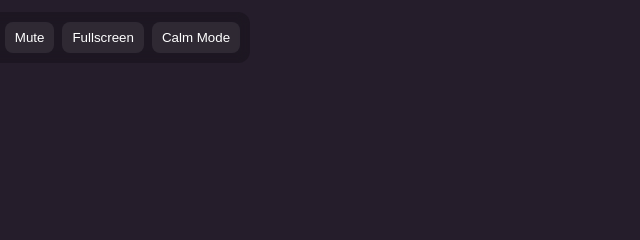
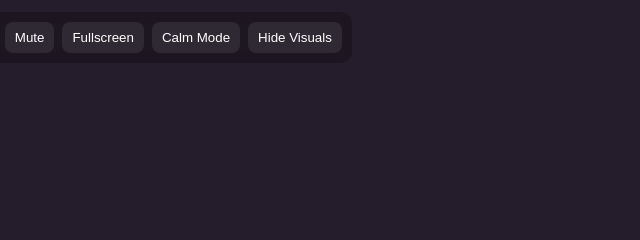
Before and after one commit to avcorrado/baby-tap-game, a plain HTML site: page index.html in a window 1280 px wide. Shown: the top 240 px of the page, 203-843 px from the left. Drawn offline with Linux system fonts and the light colour scheme.

Commit message:
Update index.html

```diff
--- a/index.html
+++ b/index.html
@@ -22,6 +22,7 @@
       <button class="btn" id="mute">Mute</button>
       <button class="btn" id="fullscreen">Fullscreen</button>
       <button class="btn" id="toggleMode">Calm Mode</button>
+      <button class="btn" id="toggleVisuals">Hide Visuals</button>
     </div>
     <div class="big-hint">Press Keys<br />or Tap Screen</div>
     <div class="footer">
```
